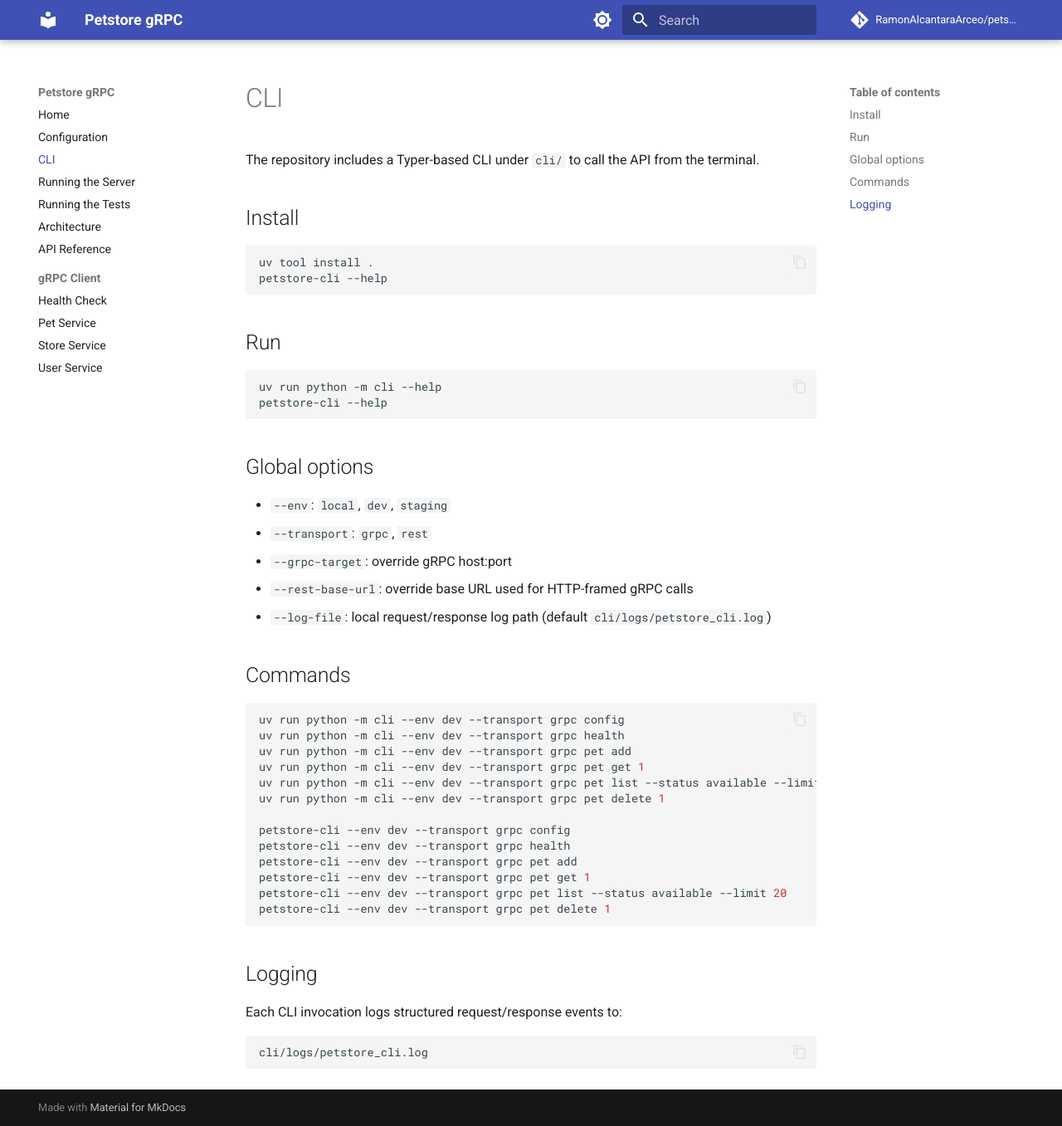
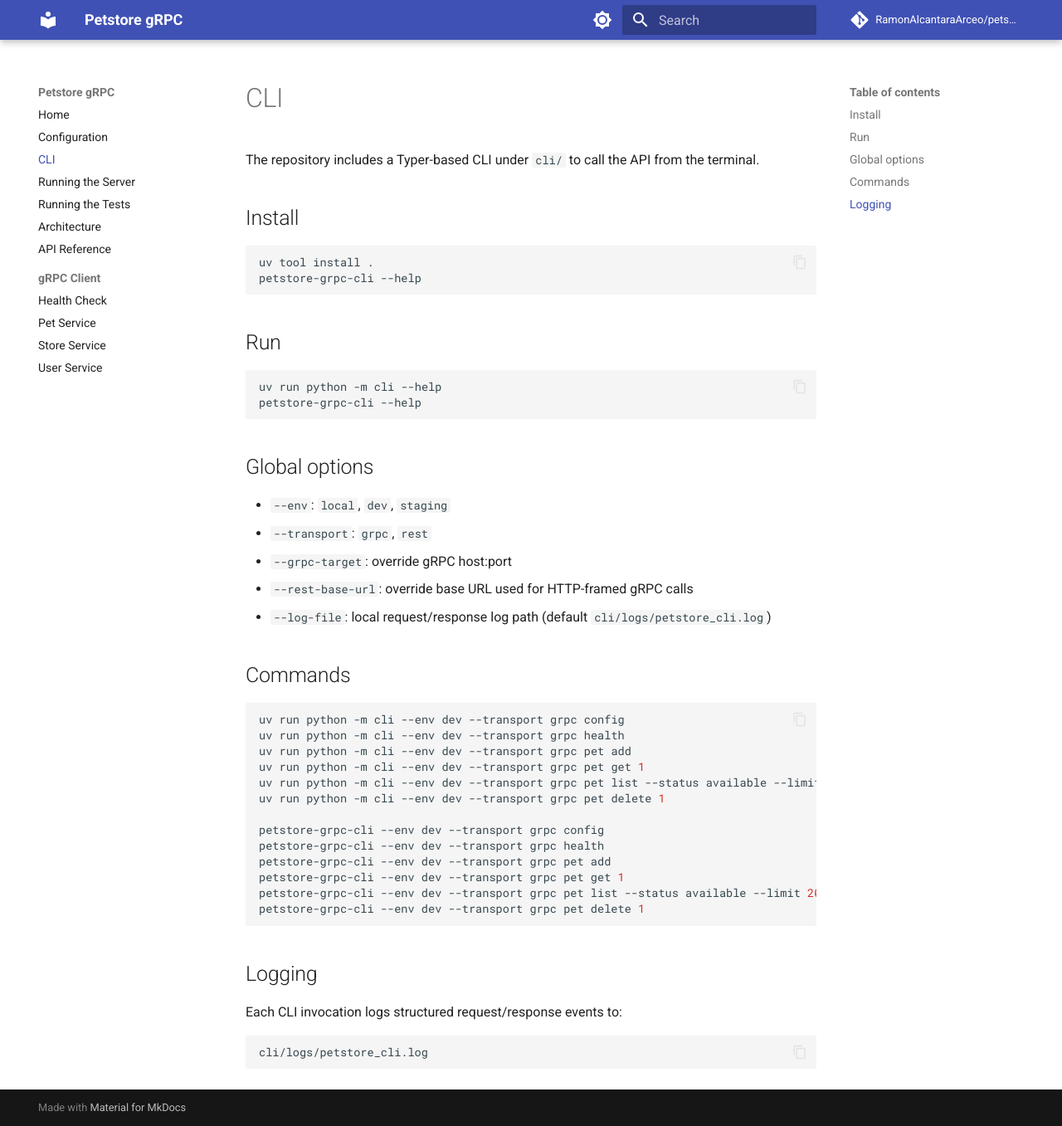
Before and after one commit to RamonAlcantaraArceo/petstore-grpc, an MkDocs documentation site: the page built from docs/cli.md, in a window 1280 px wide and 1357 px high. Shown: the whole window at 83% size. Built offline with MkDocs 1.6.1 and Material for MkDocs 9.7.7, drawn with Linux system fonts in a browser that asks for light colours; comment, search, counter and statistics services are not loaded.

Commit message:
fix: update CLI command references to use petstore-grpc-cli

````diff
--- a/docs/cli.md
+++ b/docs/cli.md
@@ -6,14 +6,14 @@
 
 ```bash
 uv tool install .
-petstore-cli --help
+petstore-grpc-cli --help
 ```
 
 ## Run
 
 ```bash
 uv run python -m cli --help
-petstore-cli --help
+petstore-grpc-cli --help
 ```
 
 ## Global options
@@ -34,12 +34,12 @@
 uv run python -m cli --env dev --transport grpc pet list --status available --limit 20
 uv run python -m cli --env dev --transport grpc pet delete 1
 
-petstore-cli --env dev --transport grpc config
-petstore-cli --env dev --transport grpc health
-petstore-cli --env dev --transport grpc pet add
-petstore-cli --env dev --transport grpc pet get 1
-petstore-cli --env dev --transport grpc pet list --status available --limit 20
-petstore-cli --env dev --transport grpc pet delete 1
+petstore-grpc-cli --env dev --transport grpc config
+petstore-grpc-cli --env dev --transport grpc health
+petstore-grpc-cli --env dev --transport grpc pet add
+petstore-grpc-cli --env dev --transport grpc pet get 1
+petstore-grpc-cli --env dev --transport grpc pet list --status available --limit 20
+petstore-grpc-cli --env dev --transport grpc pet delete 1
 ```
 
 ## Logging
--- a/pyproject.toml
+++ b/pyproject.toml
@@ -14,7 +14,7 @@
 
 [project.scripts]
 petstore-grpc = "petstore_grpc.__main__:main"
-petstore-cli = "cli.main:run"
+petstore-grpc-cli = "cli.main:run"
 
 [build-system]
 requires = ["hatchling"]
````
Also changed, not shown: README.md (+3 -3 lines).
